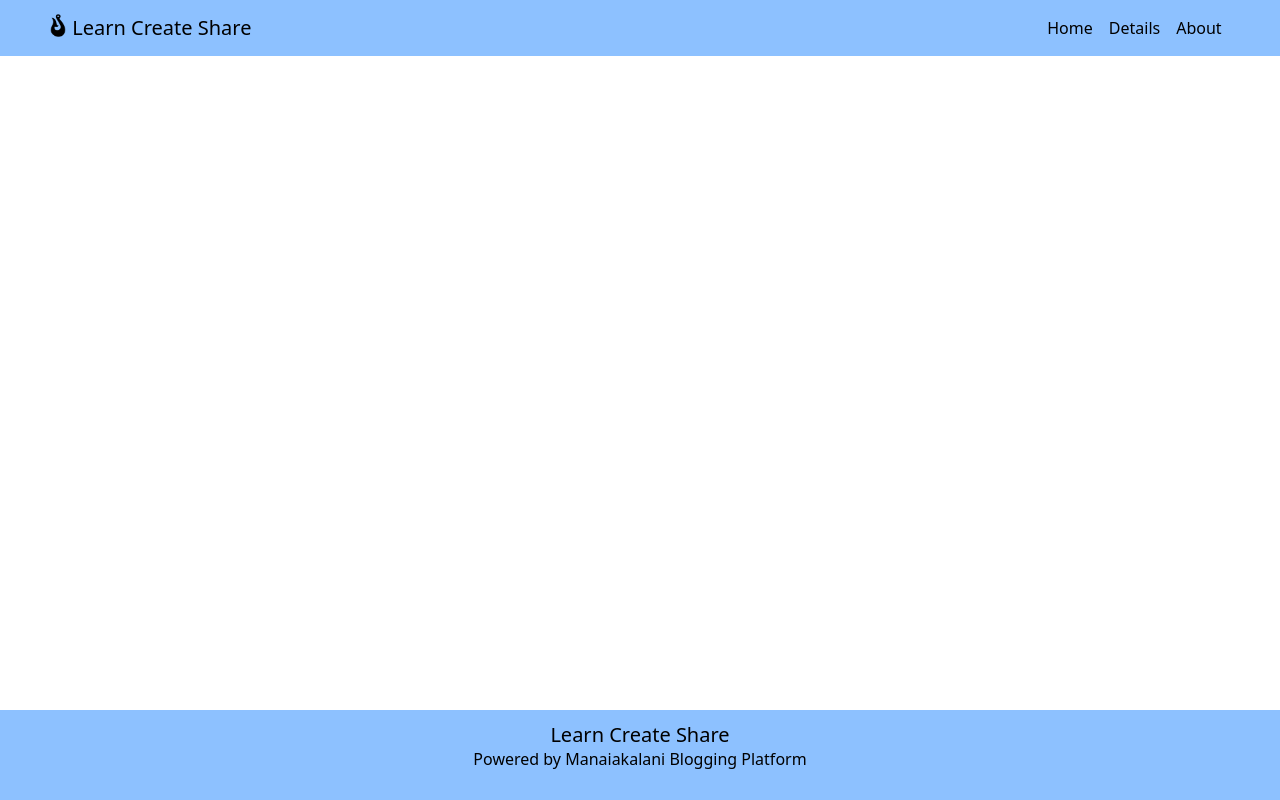
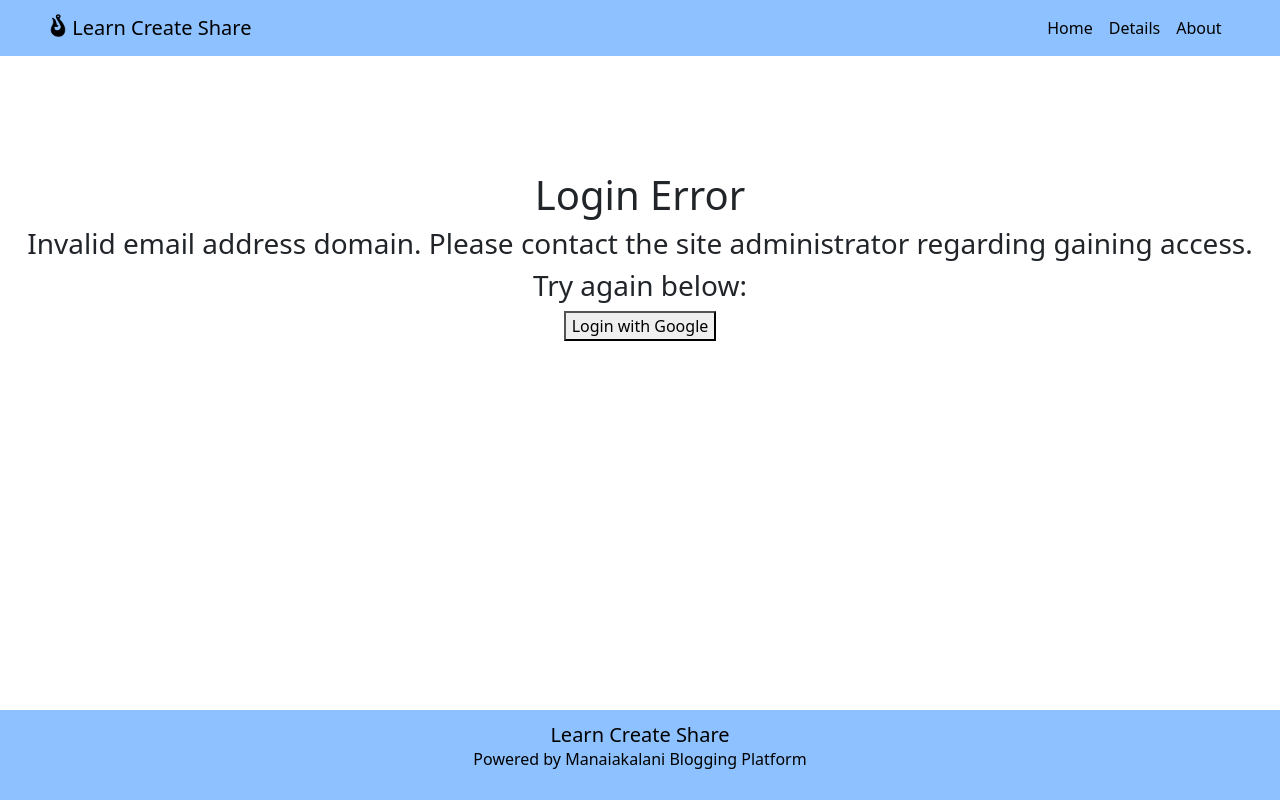
Before and after one commit to DylanBotha-Waikato/Compx374TeamD, a React (Create React App) app in the folder learn-create-share/: page /LoginError in a window 1280 px wide. Built offline with nearby package versions, Linux system fonts and the light colour scheme.

Commit message:
Added login error page

```diff
--- a/learn-create-share/src/App.js
+++ b/learn-create-share/src/App.js
@@ -1,15 +1,14 @@
-import './App.css';
-import {BrowserRouter as Router, Routes, Route} from 'react-router-dom';
+import "./App.css";
+import { BrowserRouter as Router, Routes, Route } from "react-router-dom";
 
-import NavBar from './components/NavBar';
-import Footer from './components/Footer';
+import NavBar from "./components/NavBar";
+import Footer from "./components/Footer";
 
 import Home from "./pages/Home";
-import Details from './pages/Details';
-import CreatePost from './pages/CreatePost';
-import SingleDashboard from './pages/SingleDashboard';
-
-
+import Details from "./pages/Details";
+import CreatePost from "./pages/CreatePost";
+import SingleDashboard from "./pages/SingleDashboard";
+import LoginError from "./pages/LoginError";
 
 function App() {
   return (
@@ -17,10 +16,11 @@ function App() {
       <Router>
         <NavBar />
         <Routes>
-          <Route path='/' exact Component={Home}/>
-          <Route path='/Details' exact Component={Details}/>
-          <Route path='/CreatePost' exact Component={CreatePost}/>
-          <Route path='/SingleDashboard' exact Component={SingleDashboard}/>
+          <Route path="/" exact Component={Home} />
+          <Route path="/Details" exact Component={Details} />
+          <Route path="/CreatePost" exact Component={CreatePost} />
+          <Route path="/SingleDashboard" exact Component={SingleDashboard} />
+          <Route path="/LoginError" exact Component={LoginError} />
         </Routes>
         <Footer />
       </Router>
--- a/learn-create-share/src/components/DisplayPosts.js
+++ b/learn-create-share/src/components/DisplayPosts.js
@@ -1,14 +1,14 @@
-import React from 'react';
-import { useState, useEffect } from 'react';
-import '../styles/Posts.css'
-import DraftEditor from './DraftEditor';
-import 'bootstrap/dist/css/bootstrap.min.css';
+import React from "react";
+import { useState, useEffect } from "react";
+import "../styles/Posts.css";
+import DraftEditor from "./DraftEditor";
+import "bootstrap/dist/css/bootstrap.min.css";
 
 function DisplayPosts() {
   const [data, setData] = useState([]);
 
   useEffect(() => {
-     fetch('http://localhost:8000/posts')
+    fetch("http://localhost:3000/posts")
       .then((response) => response.json())
       .then((data) => setData(data));
   }, []);
--- /dev/null
+++ b/learn-create-share/src/pages/LoginError.js
@@ -0,0 +1,25 @@
+import React from "react";
+import "../styles/LoginError.css";
+import LoginButton from "../components/LoginButton";
+
+function LoginError() {
+  return (
+    <div>
+      <div className="page">
+        <div className="centered">
+          <h1>Login Error</h1>
+          <h3>
+            Invalid email address domain. Please contact the site administrator
+            regarding gaining access.
+          </h3>
+          <h3>Try again below:</h3>
+          <div className="buttons">
+            <LoginButton buttonText={"Log in with Google"} />
+          </div>
+        </div>
+      </div>
+    </div>
+  );
+}
+
+export default LoginError;
--- /dev/null
+++ b/learn-create-share/src/styles/LoginError.css
@@ -0,0 +1,22 @@
+.page {
+  width: 100%;
+  height: 50vh;
+  display: flex;
+  flex-direction: row;
+  align-items: center;
+  justify-content: center;
+}
+
+.centered {
+  display: flex;
+  flex-direction: column;
+  align-items: center;
+  justify-content: center;
+}
+
+.buttons {
+  display: flex;
+  flex-direction: row;
+  align-items: center;
+  justify-content: center;
+}
```
Also changed, not shown: 1 other file (tests, documents, lock files or other folders). Lines whose indentation alone changed are shown as unchanged.
